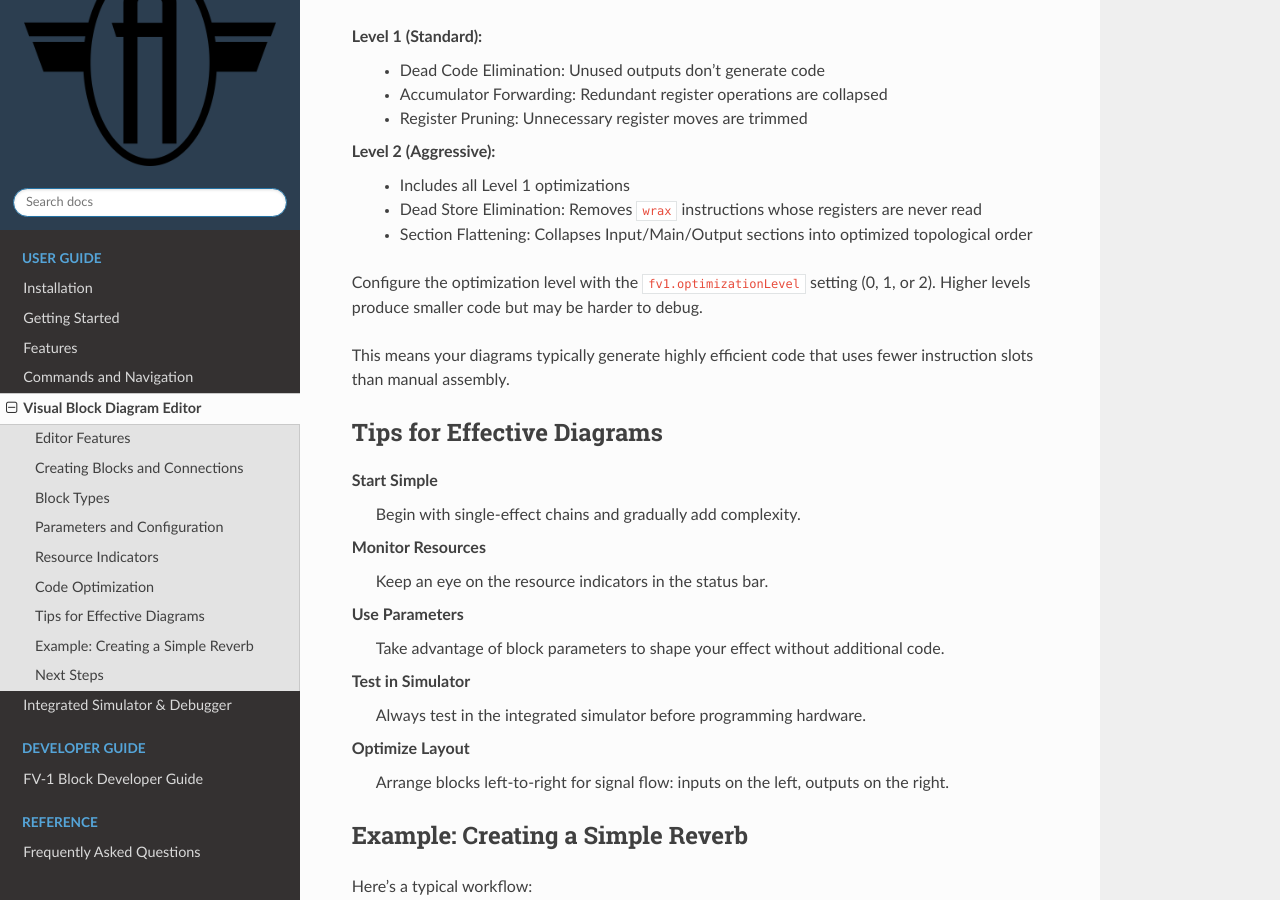
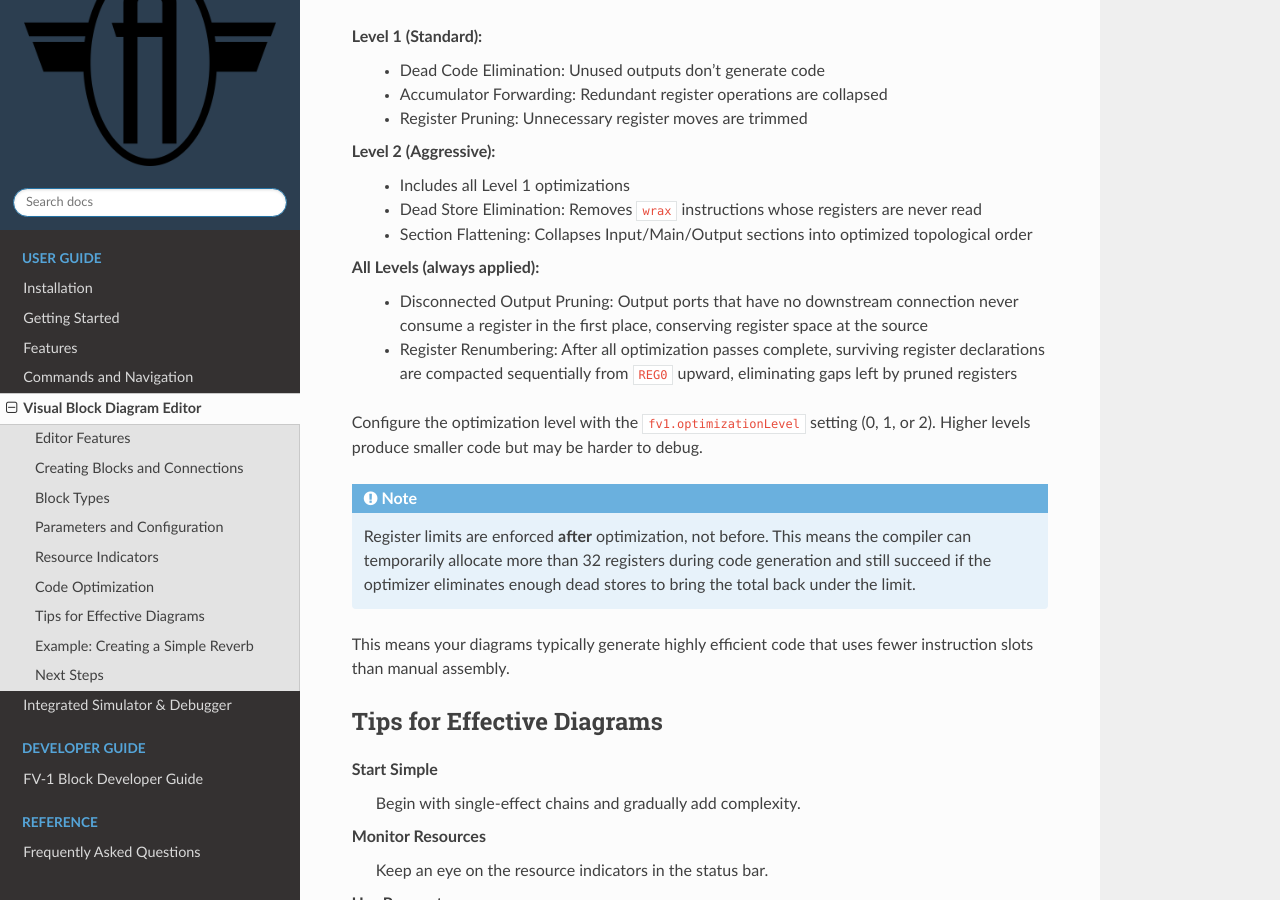
Before and after one commit to audiofab/fv1-vscode, a Sphinx documentation site: the page built from docs/source/visual-editor.rst, in a window 1280 px wide and 900 px high, scrolled down 2782 px. Built offline with Sphinx 7.4.7 and the Read the Docs theme 3.1.0, drawn with Linux system fonts in a browser that asks for light colours.

Commit message:
Update docs for new optimizer features

```diff
--- a/docs/source/block-developer-guide.rst
+++ b/docs/source/block-developer-guide.rst
@@ -143,9 +143,15 @@ The ATL compiler doesn't just blindly concatenate assembly; it also runs a multi
 
 - **Algebraic Folding**: Static mathematical expressions are resolved into single floats during compilation.
 - **Dead Output Elimination**: If an output pin is left unconnected in the block diagram, the compiler automatically skips generating the assembly for calculating and writing that output (when safely possible), preserving DSP cycles.
+- **Disconnected Output Pruning**: Output ports with no downstream connection never allocate a physical register at all. This means blocks with many optional outputs (e.g., crossovers, multi-band processors) don't waste register space on unused paths.
 - **Accumulator Forwarding**: Redundant write-then-read steps (e.g., ``WRAX reg, 0.0`` immediately followed by ``RDAX reg, 1.0``) are collapsed into a single ``WRAX reg, 1.0`` instruction to conserve instruction slots.
 - **Move Pruning**: Trims redundant register moves (such as unnecessary ``WRAX`` → ``LDAX`` sequences).
+- **Dead Store Elimination** (Level 2): Identifies ``WRAX`` instructions whose target register is never subsequently read and eliminates them entirely, reclaiming both instruction slots and registers.
 - **Auto-Clearing**: Automatically injects ``CLR`` instructions when leaving input stages if the accumulator is left dirty, ensuring no bleed-over between unconnected audio blocks.
+- **Register Renumbering**: After all optimization passes complete, surviving register EQU declarations are compacted sequentially from ``REG0`` upward. This eliminates numbering gaps left by pruned registers and guarantees a minimal register footprint.
+
+.. note::
+   Register limits are enforced **after** all optimization passes, not during code generation. This means your block can safely allocate internal registers without worrying about premature "out of registers" errors — the optimizer will prune dead stores first and only then check whether the surviving register count fits within the hardware limit.
 
 Token Substitution
 ^^^^^^^^^^^^^^^^^^
--- a/docs/source/visual-editor.rst
+++ b/docs/source/visual-editor.rst
@@ -118,7 +118,14 @@ The extension automatically optimizes generated code at multiple levels of aggre
    - Dead Store Elimination: Removes ``wrax`` instructions whose registers are never read
    - Section Flattening: Collapses Input/Main/Output sections into optimized topological order
 
+**All Levels** (always applied):
+   - Disconnected Output Pruning: Output ports that have no downstream connection never consume a register in the first place, conserving register space at the source
+   - Register Renumbering: After all optimization passes complete, surviving register declarations are compacted sequentially from ``REG0`` upward, eliminating gaps left by pruned registers
+
 Configure the optimization level with the ``fv1.optimizationLevel`` setting (0, 1, or 2). Higher levels produce smaller code but may be harder to debug.
+
+.. note::
+   Register limits are enforced **after** optimization, not before. This means the compiler can temporarily allocate more than 32 registers during code generation and still succeed if the optimizer eliminates enough dead stores to bring the total back under the limit.
 
 This means your diagrams typically generate highly efficient code that uses fewer instruction slots than manual assembly.
 
```
Also changed, not shown: docs/source/features.rst (+7 -0 lines).
